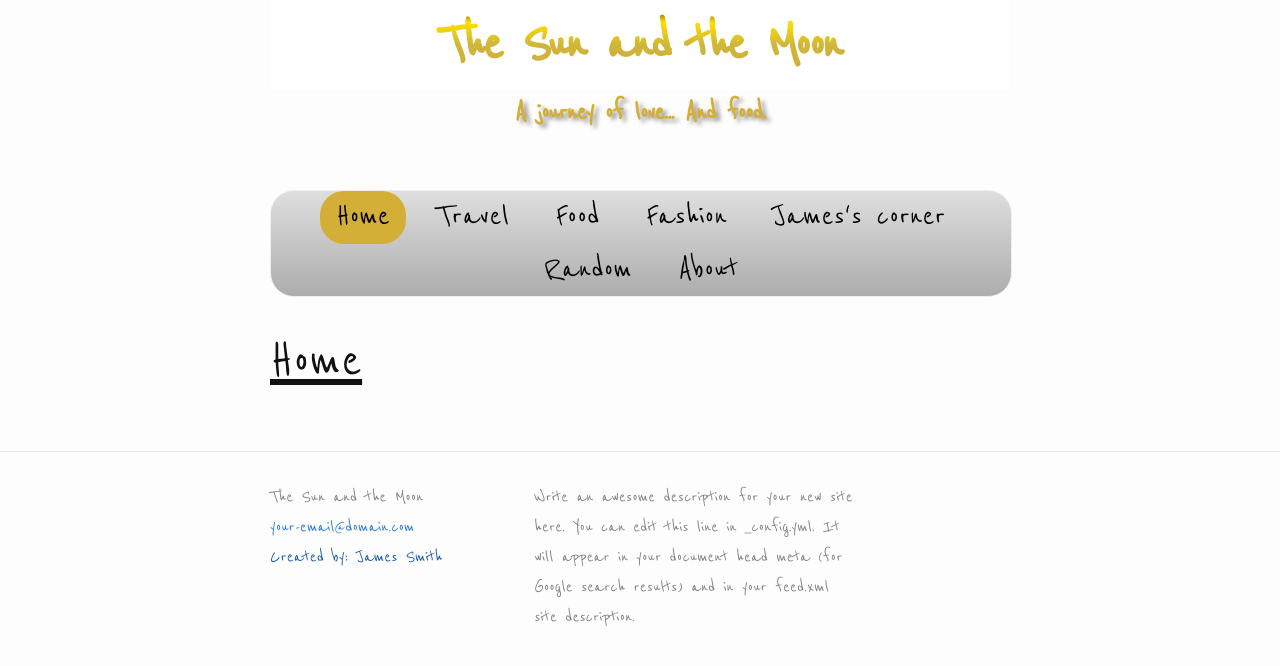
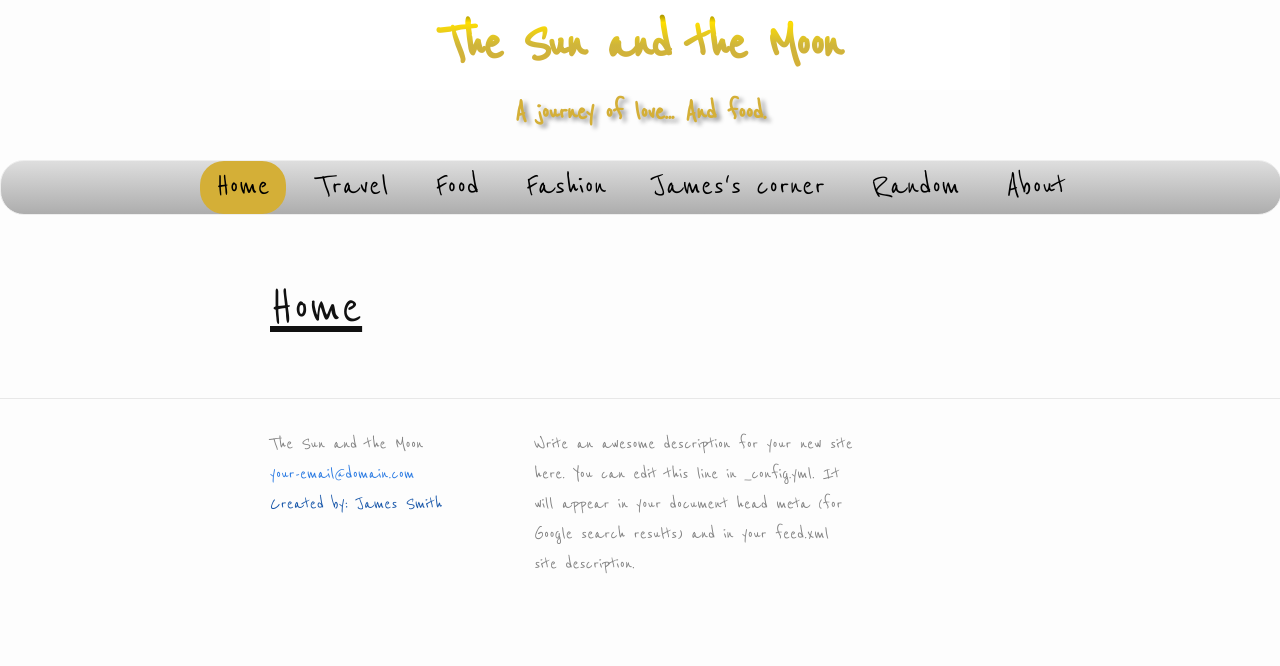
Before and after one commit to james-karen/james-karen.github.io, a Jekyll site: the page built from index.html, in a window 1280 px wide. Shown: the top 666 px of the page. Built offline with Jekyll 4.4.1, drawn with Linux system fonts in a browser that asks for light colours.

Commit message:
Mobile fixes

```diff
--- a/_layouts/default.html
+++ b/_layouts/default.html
@@ -6,11 +6,11 @@
   <body>
 
     {% include header.html %}
-
+    {% include navigation.html %}
     <div class="page-content">
 
       <div class="wrapper">
-        {% include navigation.html %}
+
         {{ content }}
       </div>
     </div>
```
